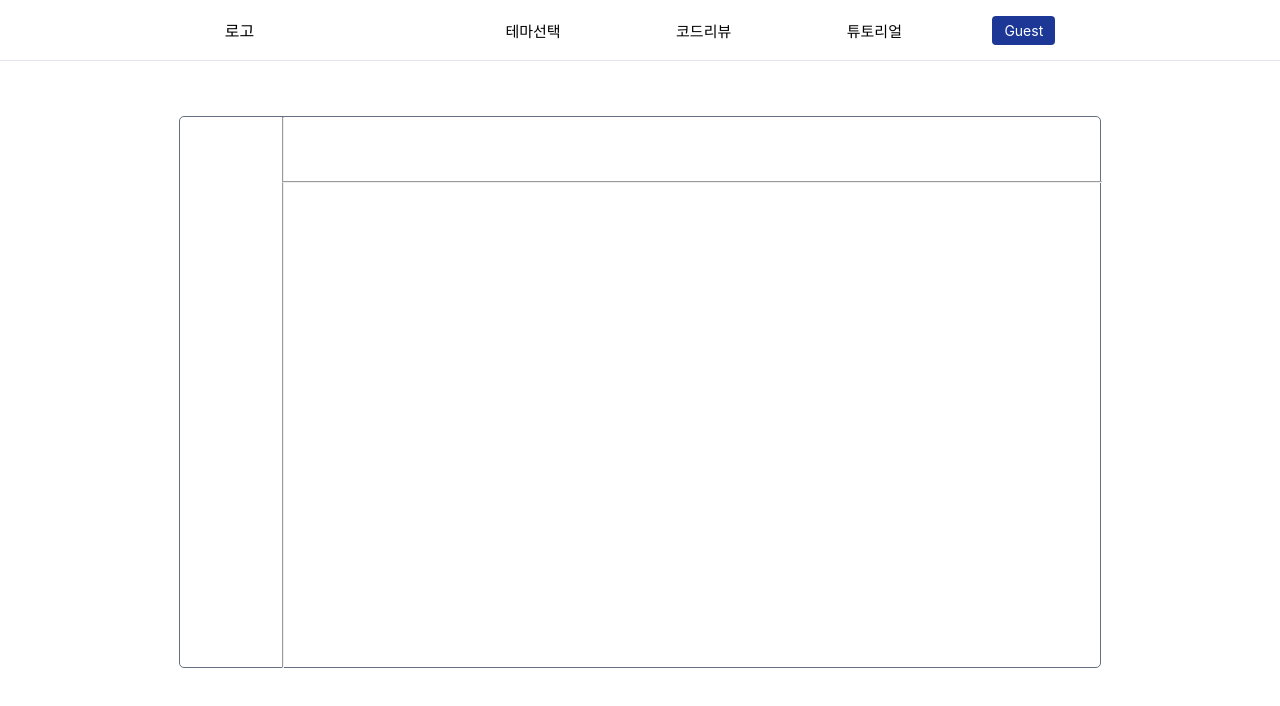
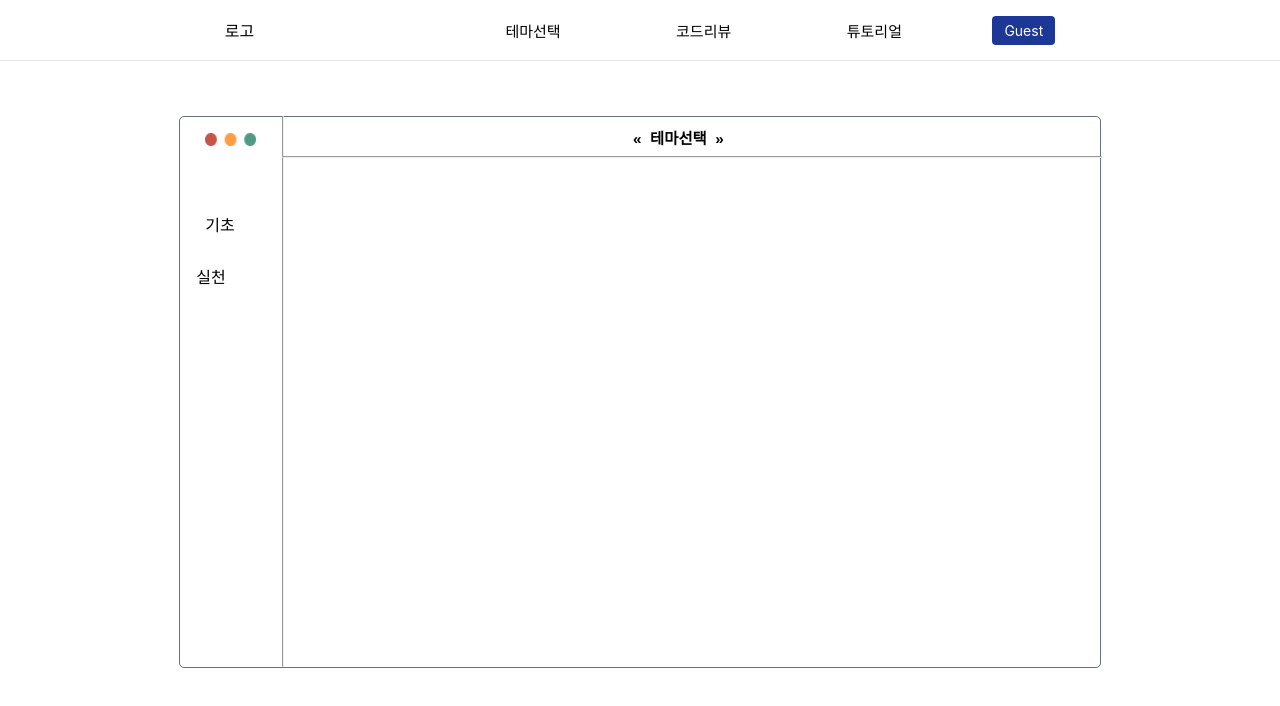
Before and after one commit to youjin0411/ityping-client, a React (Create React App) app: page /code-review in a window 1280 px wide. Shown: the top 706 px of the page. Built offline with nearby package versions, Linux system fonts and the light colour scheme.

Commit message:
box edit

```diff
--- a/src/components/pages/CodeReview.jsx
+++ b/src/components/pages/CodeReview.jsx
@@ -1,14 +1,33 @@
 import React from 'react';
 import styled from 'styled-components';
+import image from '../../img/circle.png';
 
 function CodeReview(props) {
     return (
         <Wrapper>
+            <Img src ={image}></Img>
+            <Divtheme> «&nbsp;&nbsp;테마선택&nbsp;&nbsp;» </Divtheme>
             <Widthline/>
+            <Text1>기초</Text1>
+            <Text2>실천</Text2>
             <Heightline/>
         </Wrapper>
     )
 }
+const Text1 = styled.a`
+    float: left;
+    margin-left: 2vw;
+    margin-top: 5vw;`;
+const Text2 = styled.div`
+    float: left;
+    margin-left: -3vw;
+    margin-top: 9vw;`;
+const Img = styled.img`
+    float: left;
+    width: 4vw;
+    height: 1vw;
+    margin-left: 2vw;
+    margin-top: 1.2vw`;
 const Wrapper = styled.div`
     border: 1px solid #667085;
     border-radius: 5px;
@@ -18,17 +37,22 @@ const Wrapper = styled.div`
     margin : 0 auto;
     margin-top: 6.925vh;`
     ;
+const Divtheme = styled.div`
+    font-size: 1.2vw;
+    font-weight: bold;
+    font-family: 'Noto Sans KR', sans-serif;
+    padding-top: 0.7vw;`;
 const Widthline = styled.hr`
     position: absolute;
     width: 63.95vw;
     background: #667085;
-    margin-top: 7.9167vh;
     margin-left: 7.9900vw;`;
 const Heightline = styled.hr`
     width: 0.01vw;
     height: 68.6vh;
     margin: 0 auto;
     margin-left: 7.9999vw;
+    margin-top: -2.5vw;
 `;
 
 export default CodeReview;
--- a/src/components/pages/SelectTheme.jsx
+++ b/src/components/pages/SelectTheme.jsx
@@ -8,12 +8,24 @@ function SelectTheme(props) {
             <Img src ={image}></Img>
             <Divtheme> «&nbsp;&nbsp;테마선택&nbsp;&nbsp;» </Divtheme>
             <Widthline/>
+            <Text1>기초</Text1>
+            <Text2>실천</Text2>
             <Heightline/>
         </Wrapper>
     )
 }
+const Text1 = styled.a`
+    float: left;
+    margin-left: 2vw;
+    margin-top: 5vw;`;
+const Text2 = styled.div`
+    float: left;
+    margin-left: -3vw;
+    margin-top: 9vw;`;
 const Img = styled.img`
     float: left;
+    width: 4vw;
+    height: 1vw;
     margin-left: 2vw;
     margin-top: 1.2vw`;
 const Wrapper = styled.div`
```
